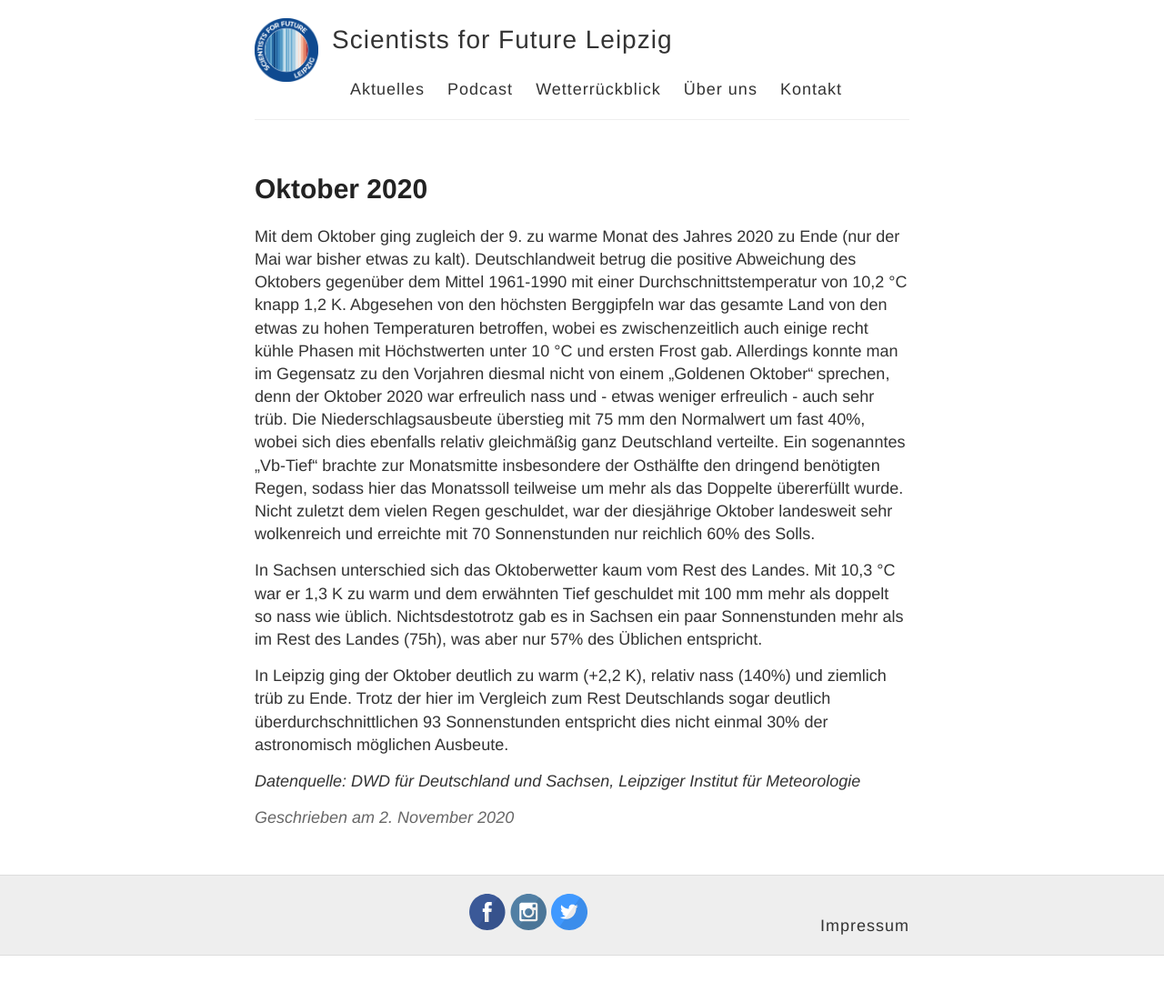
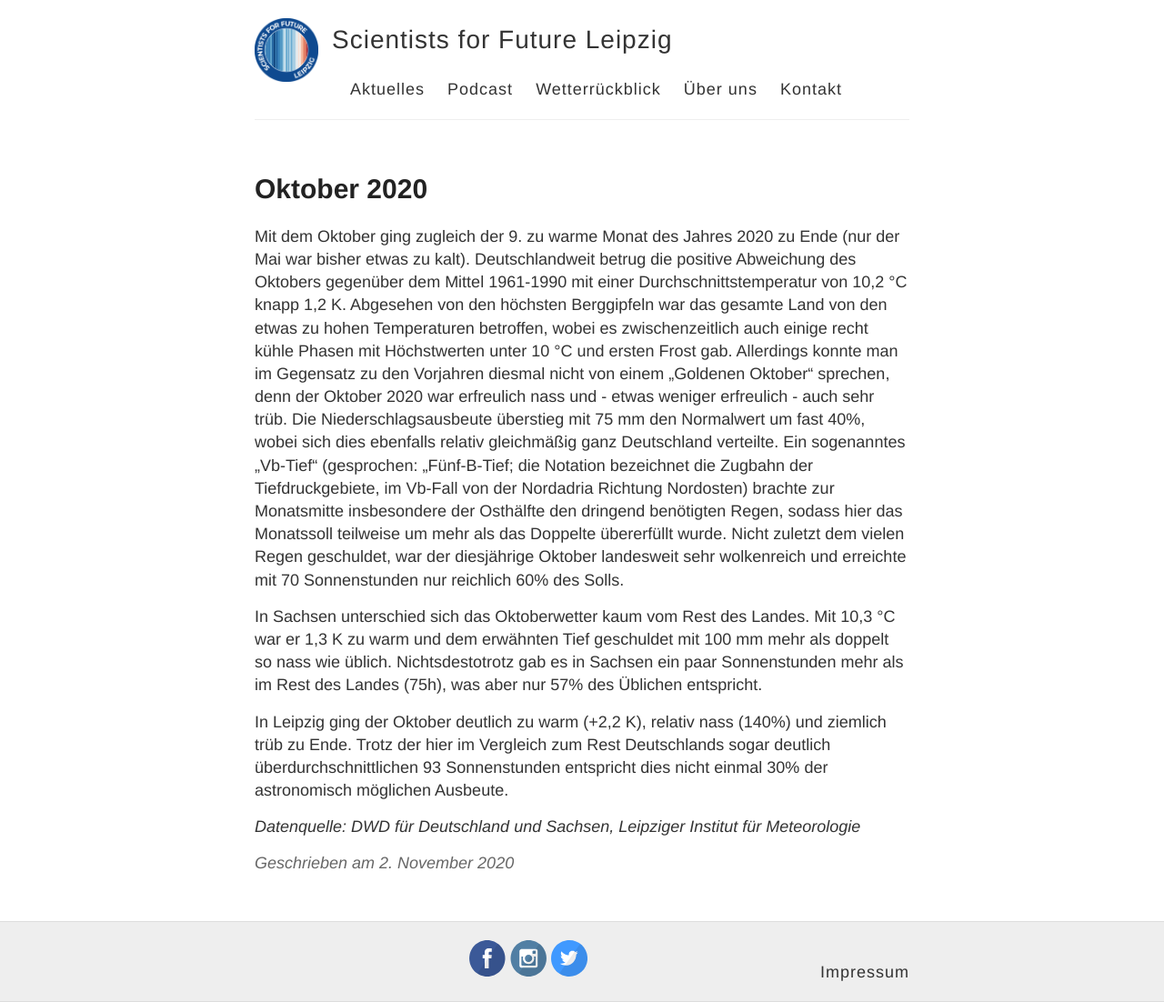
Before and after one commit to s4f-leipzig/s4f-leipzig.github.io, a Jekyll site: the page built from _posts/2020-11-02-Oktober-2020.md, in a window 1280 px wide. Shown: the whole page at 91% size. Built offline with Jekyll 4.4.1, drawn with Linux system fonts in a browser that asks for light colours; before the commit the page ends 1051 px from its top, so only the background shows below that.

Commit message:
Update 2020-11-02-Oktober-2020.md
added explanation for Vb, because I found it interesting

```diff
--- a/_posts/2020-11-02-Oktober-2020.md
+++ b/_posts/2020-11-02-Oktober-2020.md
@@ -4,7 +4,7 @@ title: Oktober 2020
 category: Wetter
 ---
 
-Mit dem Oktober ging zugleich der 9. zu warme Monat des Jahres 2020 zu Ende (nur der Mai war bisher etwas zu kalt). Deutschlandweit betrug die positive Abweichung des Oktobers gegenüber dem Mittel 1961-1990 mit einer Durchschnittstemperatur von 10,2 °C knapp 1,2 K. Abgesehen von den höchsten Berggipfeln war das gesamte Land von den etwas zu hohen Temperaturen betroffen, wobei es zwischenzeitlich auch einige recht kühle Phasen mit Höchstwerten unter 10 °C und ersten Frost gab.  Allerdings konnte man im Gegensatz zu den Vorjahren diesmal nicht von einem „Goldenen Oktober“ sprechen, denn der Oktober 2020 war erfreulich nass und - etwas weniger erfreulich - auch sehr trüb. Die Niederschlagsausbeute überstieg mit 75 mm den Normalwert um fast 40%, wobei sich dies ebenfalls relativ gleichmäßig ganz Deutschland verteilte. Ein sogenanntes „Vb-Tief“ brachte zur Monatsmitte insbesondere der Osthälfte den dringend benötigten Regen, sodass hier das Monatssoll teilweise um mehr als das Doppelte übererfüllt wurde. Nicht zuletzt dem vielen Regen geschuldet, war der diesjährige Oktober landesweit sehr wolkenreich und erreichte mit 70 Sonnenstunden nur reichlich 60% des Solls.
+Mit dem Oktober ging zugleich der 9. zu warme Monat des Jahres 2020 zu Ende (nur der Mai war bisher etwas zu kalt). Deutschlandweit betrug die positive Abweichung des Oktobers gegenüber dem Mittel 1961-1990 mit einer Durchschnittstemperatur von 10,2 °C knapp 1,2 K. Abgesehen von den höchsten Berggipfeln war das gesamte Land von den etwas zu hohen Temperaturen betroffen, wobei es zwischenzeitlich auch einige recht kühle Phasen mit Höchstwerten unter 10 °C und ersten Frost gab.  Allerdings konnte man im Gegensatz zu den Vorjahren diesmal nicht von einem „Goldenen Oktober“ sprechen, denn der Oktober 2020 war erfreulich nass und - etwas weniger erfreulich - auch sehr trüb. Die Niederschlagsausbeute überstieg mit 75 mm den Normalwert um fast 40%, wobei sich dies ebenfalls relativ gleichmäßig ganz Deutschland verteilte. Ein sogenanntes „Vb-Tief“ (gesprochen: „Fünf-B-Tief; die Notation bezeichnet die Zugbahn der Tiefdruckgebiete, im Vb-Fall von der Nordadria Richtung Nordosten) brachte zur Monatsmitte insbesondere der Osthälfte den dringend benötigten Regen, sodass hier das Monatssoll teilweise um mehr als das Doppelte übererfüllt wurde. Nicht zuletzt dem vielen Regen geschuldet, war der diesjährige Oktober landesweit sehr wolkenreich und erreichte mit 70 Sonnenstunden nur reichlich 60% des Solls.
 
 In Sachsen unterschied sich das Oktoberwetter kaum vom Rest des Landes. Mit 10,3 °C war er 1,3 K zu warm und dem erwähnten Tief geschuldet mit 100 mm mehr als doppelt so nass wie üblich. Nichtsdestotrotz gab es in Sachsen ein paar Sonnenstunden mehr als im Rest des Landes (75h), was aber nur 57% des Üblichen entspricht.
 
```
